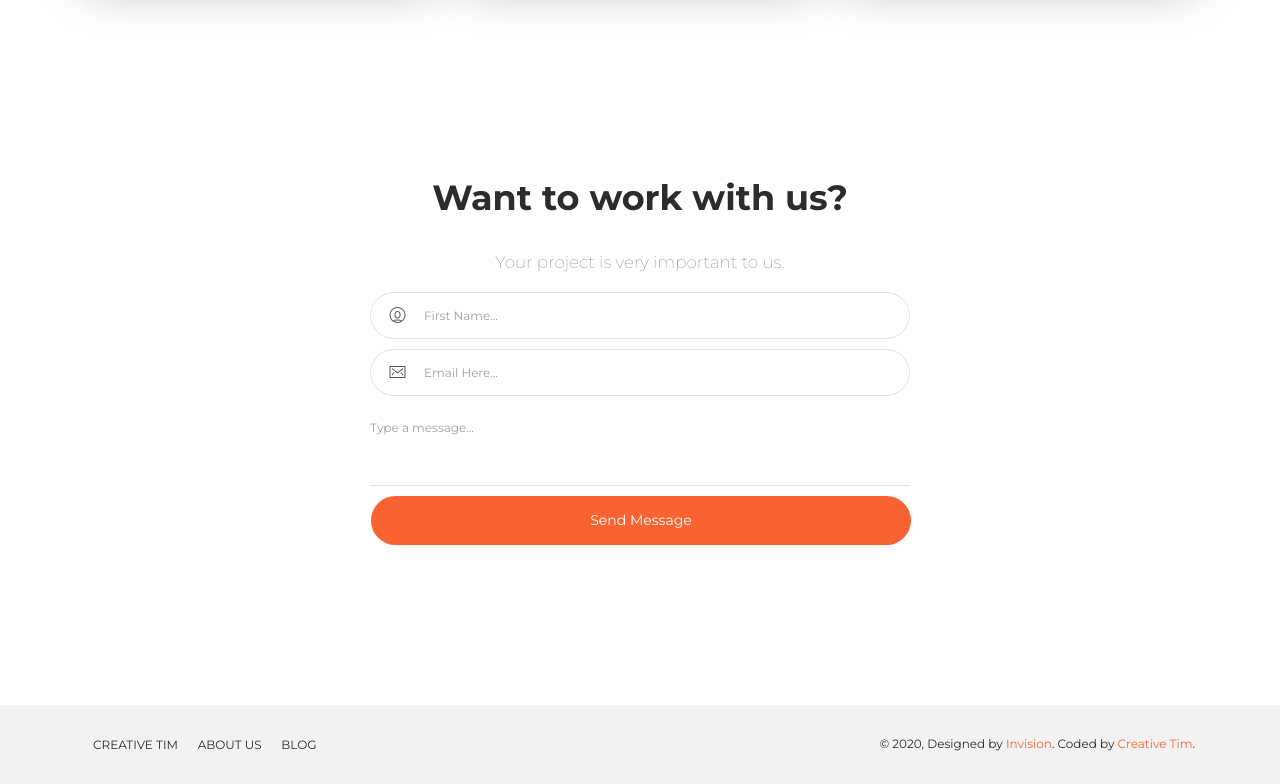
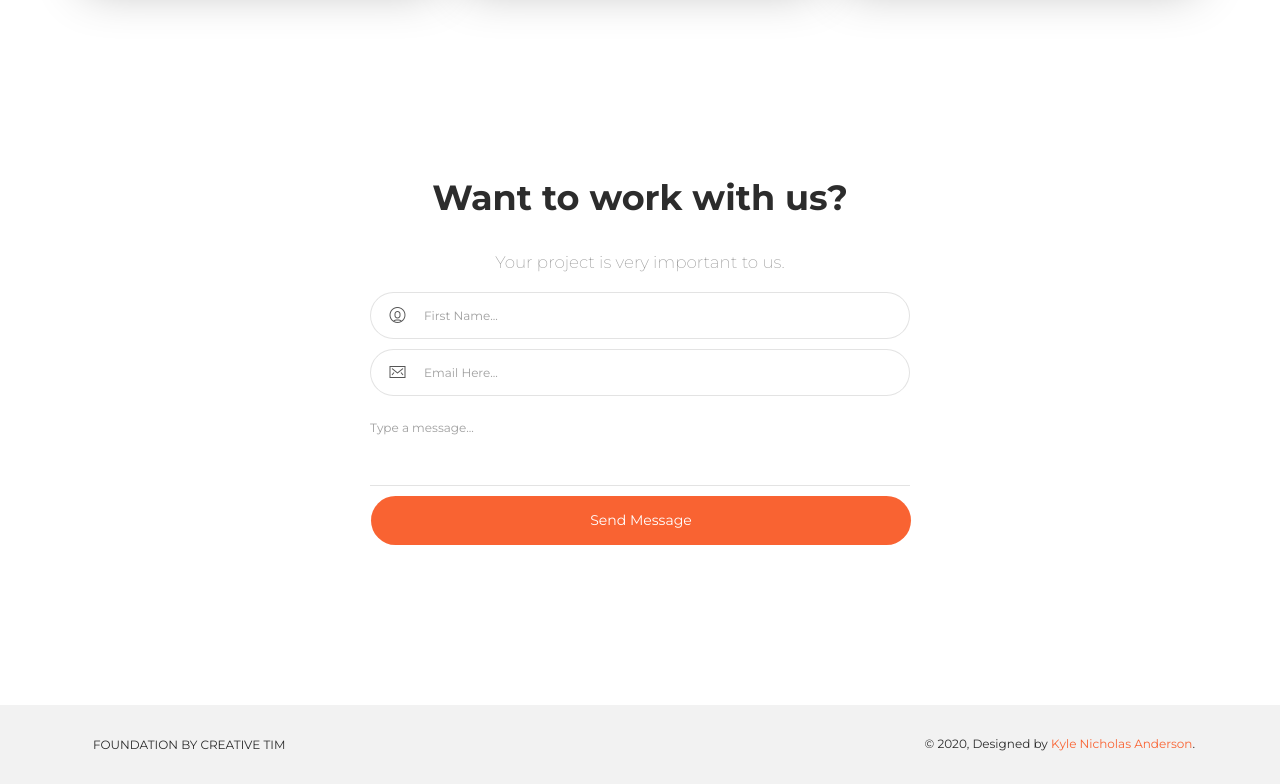
Before and after one commit to wolfdog27/TechPortfolio, a website: page new.html in a window 1280 px wide. Shown: the part 3634-4418 px from the top of the page. Drawn offline with Linux system fonts and the light colour scheme; some packages are replaced by stand-ins of ours.

Commit message:
complete footer

```diff
--- a/new.html
+++ b/new.html
@@ -451,18 +451,8 @@
             <nav>
                 <ul>
                     <li>
-                        <a href="https://www.creative-tim.com">
-                            Creative Tim
-                        </a>
-                    </li>
-                    <li>
-                        <a href="http://presentation.creative-tim.com">
-                            About Us
-                        </a>
-                    </li>
-                    <li>
-                        <a href="http://blog.creative-tim.com">
-                            Blog
+                        <a href="https://www.creative-tim.com" target="_blank">
+                            Foundation by Creative Tim
                         </a>
                     </li>
                 </ul>
@@ -472,8 +462,7 @@
                 <script>
                     document.getElementById('copyright').appendChild(document.createTextNode(new Date().getFullYear()))
                 </script>, Designed by
-                <a href="https://www.invisionapp.com" target="_blank">Invision</a>. Coded by
-                <a href="https://www.creative-tim.com" target="_blank">Creative Tim</a>.
+                <a href="#" target="_blank">Kyle Nicholas Anderson</a>.
             </div>
         </div>
     </footer>
```
